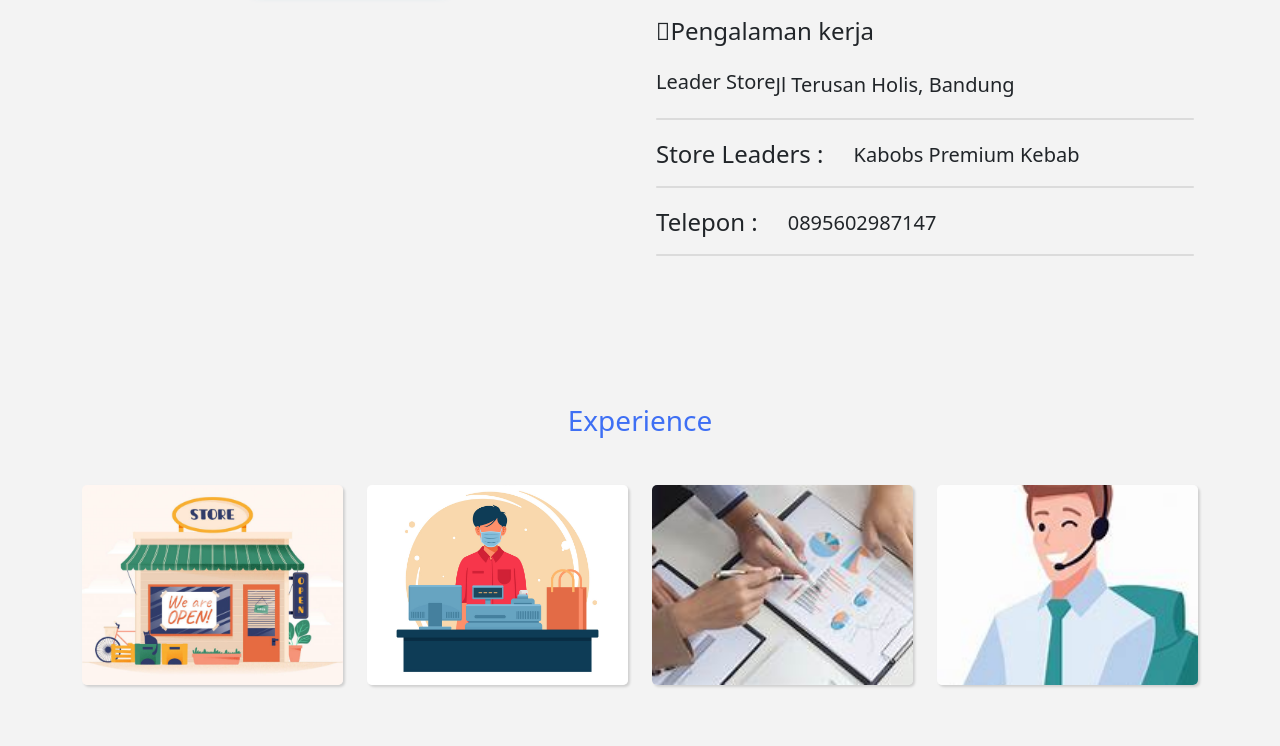
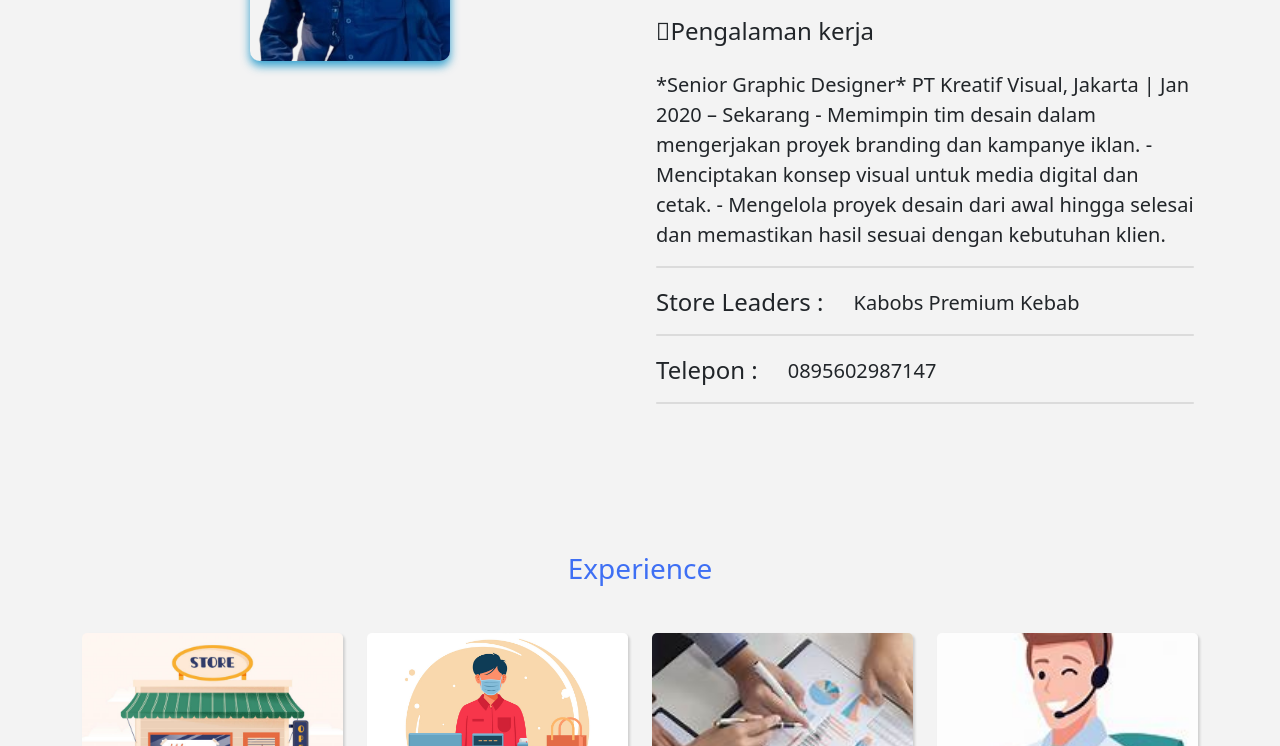
Before and after one commit to mrsyahyaa/mrsyahyaa.github.io, a plain HTML site: page index.html in a window 1280 px wide. Shown: the part 1751-2497 px from the top of the page. Drawn offline with nearby package versions, Linux system fonts and the light colour scheme.

Commit message:
Add files via upload

```diff
--- a/index.html
+++ b/index.html
@@ -212,8 +212,14 @@
                     <h4 class="fa-angle-left mb-4">Pengalaman kerja</h4>
                     <div style="margin-bottom: 20px">
                     <div class="biodata d-flex">
-                      <p><h5>Leader Store</p></h5>
-                      <p>Jl Terusan Holis, Bandung</p>
+                      <p>*Senior Graphic Designer*
+                        PT Kreatif Visual, Jakarta | Jan 2020 – Sekarang
+                        - Memimpin tim desain dalam mengerjakan proyek branding dan kampanye iklan.
+                        - Menciptakan konsep visual untuk media digital dan cetak.
+                        - Mengelola proyek desain dari awal hingga selesai dan memastikan hasil sesuai dengan kebutuhan klien.
+                      </p>
+
+
 
                     </div>
                     <div class="line"></div>
```
